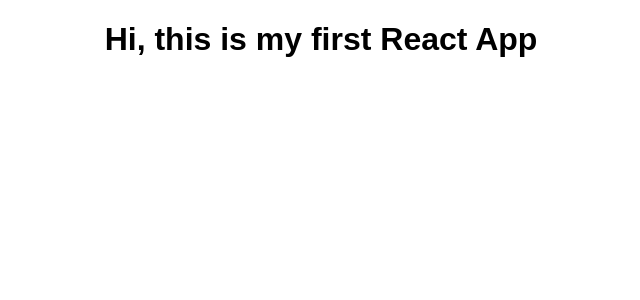
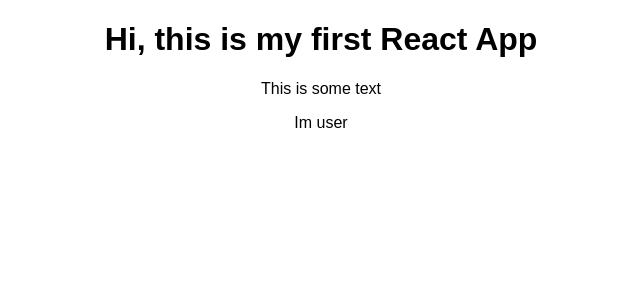
Before and after one commit to Kwarku/HelloReactApp, a React (Create React App) app: page / in a window 1280 px wide. Shown: the top 300 px of the page, without its empty margins (319-959 px from the left). Built offline with nearby package versions, Linux system fonts and the light colour scheme.

Commit message:
add Person component

```diff
--- a/src/App.js
+++ b/src/App.js
@@ -1,11 +1,14 @@
 import React, { Component } from 'react';
 import './App.css';
+import Person from './Person/Person';
 
 class App extends Component {
   render() {
         return (
          <div className="App">
            <h1>Hi, this is my first React App</h1>
+           <p> This is some text</p>
+           <Person />
          </div>
     );
   }
--- /dev/null
+++ b/src/Person/Person.js
@@ -0,0 +1,7 @@
+import React from 'react';
+
+const person = () => {
+    return <p>Im user</p>
+}
+
+export default person;
```
